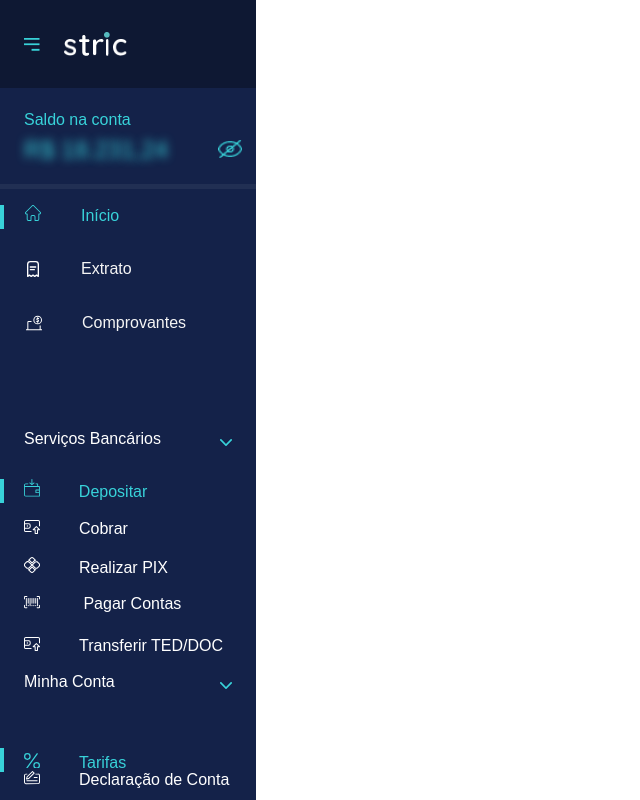
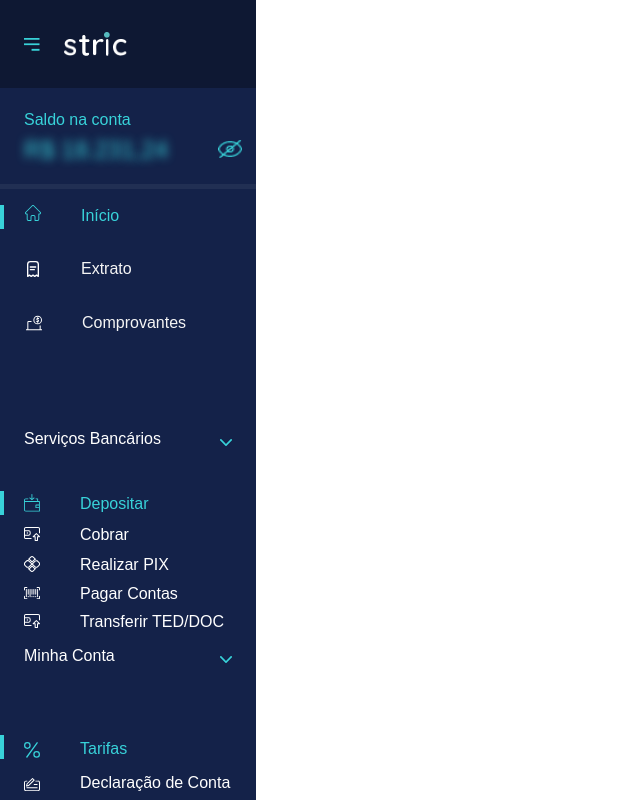
Before and after one commit to VitorSantosH/dashborad, a React (Create React App) app: page / in a window 1280 px wide. Shown: the top 800 px of the page, without its empty margins (0-640 px from the left). Built offline with nearby package versions, Linux system fonts and the light colour scheme; a web font is replaced by a local one.

Commit message:
correções no css 1

```diff
--- a/src/templates/principal/servicosBancarios/MinhaConta.css
+++ b/src/templates/principal/servicosBancarios/MinhaConta.css
@@ -32,36 +32,25 @@
 }
 
 
-.tarifas {
+.item {
     display: flex;
-    margin-top: 0px;
+    margin-top: 15px;
+    align-items: center;
+
 
 }
 
-#tarifasLogo {
+.itemLogo {
     padding-left: 24px;
     margin-top: 5px;
 }
 
-.tarifasLabel {
-    position: relative;
-    left: 39px;
+.itemLabel {
+
+    padding-top: 4px;
+    position: absolute;
+    left: 80px;
     padding-bottom: 1px;
-}
 
-#declaracao {
-    position: relative;
-
-    align-items: center;
-}
-
-#declaracaoLogo {
-    padding-left: 24px;
 
 }
-
-.declaracaoLabel {
-    position: relative;
-    left: 39px;
-
-}
--- a/src/templates/principal/servicosBancarios/MinhaConta.jsx
+++ b/src/templates/principal/servicosBancarios/MinhaConta.jsx
@@ -104,28 +104,28 @@ const MinhaConta = () => {
 
             <div className="dropdown" style={{ display: display }}>
 
-                <div className="tarifas" style={style1}>
+                <div className="item" style={{color: style1.color}}>
 
-                    <img src={marcador} alt="" className="marcador" style={{ display: style1.display }} />
+                    <img src={marcador} alt="" className="marcador" style={{display: style1.display}} />
 
-                    <svg xmlns="http://www.w3.org/2000/svg" width="16" id="tarifasLogo" height="15.889" viewBox="0 0 16 15.889">
+                    <svg xmlns="http://www.w3.org/2000/svg" width="16" className="itemLogo" height="15.889" viewBox="0 0 16 15.889">
                         <path id="Path_8437" data-name="Path 8437" fill={style1.color || "white"} d="M1.008-7.847A3.354,3.354,0,0,0,4.35-4.439,3.372,3.372,0,0,0,7.713-7.847a3.391,3.391,0,0,0-3.364-3.43A3.373,3.373,0,0,0,1.008-7.847Zm1.261,0a2.112,2.112,0,0,1,2.08-2.169,2.117,2.117,0,0,1,2.1,2.169A2.111,2.111,0,0,1,4.35-5.7,2.107,2.107,0,0,1,2.269-7.847ZM10.3,1.071a3.354,3.354,0,0,0,3.342,3.408,3.372,3.372,0,0,0,3.364-3.408,3.391,3.391,0,0,0-3.364-3.43A3.373,3.373,0,0,0,10.3,1.071Zm1.261,0a2.093,2.093,0,1,1,4.183,0,2.092,2.092,0,1,1-4.183,0ZM14-11.344,3,3.793l1.018.752,11-15.137Z" transform="translate(-1.008 11.344)" opacity="1" />
                     </svg>
 
-                    <span className="tarifasLabel" value={1} onClick={e => marcar(e.target.attributes.value)} >Tarifas</span>
+                    <span className="itemLabel" value={1} onClick={e => marcar(e.target.attributes.value)} >Tarifas</span>
 
 
                 </div>
 
-                <div id="declaracao" style={style2}>
+                <div className="item" style={{color: style2.color}}>
 
                     <img src={marcador} alt="" className="marcador" style={{ display: style2.display }} />
 
-                    <svg xmlns="http://www.w3.org/2000/svg" width="16" id="declaracaoLogo" height="13.13" viewBox="0 0 16 13.13">
+                    <svg xmlns="http://www.w3.org/2000/svg" width="16" className="itemLogo" height="13.13" viewBox="0 0 16 13.13">
                         <path id="Union_313" data-name="Union 313" fill={style2.color || "white"} d="M1.833,13.13A1.822,1.822,0,0,1,0,11.324V4.431a1.821,1.821,0,0,1,1.833-1.8H3.28v.984H1.833A.828.828,0,0,0,1,4.431v6.893a.828.828,0,0,0,.834.82H14.167a.828.828,0,0,0,.834-.82V4.431a.828.828,0,0,0-.834-.82h-2.78V2.626h2.78A1.821,1.821,0,0,1,16,4.431v6.893a1.822,1.822,0,0,1-1.833,1.805ZM2.5,10.175V9.191h11v.985ZM2.15,8.384a.489.489,0,0,1-.13-.474L2.61,5.705a.485.485,0,0,1,.13-.223L8.16.144a.5.5,0,0,1,.706,0l1.65,1.625a.488.488,0,0,1,0,.7L5.1,7.8a.493.493,0,0,1-.226.128L2.63,8.513a.566.566,0,0,1-.127.015A.5.5,0,0,1,2.15,8.384Zm1.391-2.3L3.2,7.345l1.279-.332,4.972-4.9-.942-.929Zm6.291.809V5.908H13.5v.985Z" opacity="1" />
                     </svg>
 
-                    <span className="declaracaoLabel" value={2} onClick={e => marcar(e.target.attributes.value)} >Declaração de Conta</span>
+                    <span className="itemLabel" value={2} onClick={e => marcar(e.target.attributes.value)} >Declaração de Conta</span>
 
                 </div>
             </div>
--- a/src/templates/principal/servicosBancarios/SevicosBancarios.css
+++ b/src/templates/principal/servicosBancarios/SevicosBancarios.css
@@ -13,6 +13,19 @@
 
 }
 
+.item {
+    margin-top: 20px;
+}
+
+#itemLogo {
+    padding-left: 24px;
+}
+
+.itemLabel {
+    position: relative;
+    left: 39px;
+}
+
 
 .marcador {
     position: absolute;
@@ -24,69 +37,6 @@
     color: white;
 }
 
-#depositarLogo {
-    padding-left: 24px;
-}
-
-.depositarLabel {
-    position: relative;
-    left: 39px;
-}
-
-.cobrar {
-    margin-top: 20px;
-}
-
-#cobrarLogo {
-    padding-left: 24px;
-}
-
-.cobrarLabel {
-    position: relative;
-    left: 39px;
-}
-
-.realizarPix {
-    margin-top: 20px;
-}
-
-#pixLogo {
-    padding-left: 24px;
-}
-
-.pixLabel {
-    position: relative;
-    left: 39px;
-}
-
-.pagarContas {
-    margin-top: 20px;
-}
-
-#pagarLogo {
-    padding-left: 24px;
-}
-
-.pagarLabel {
-    position: relative;
-    left: 39px;
-}
-
-
-.transferir {
-    margin-top: 20px;
-
-}
-
-#transferirLogo {
-    padding-left: 24px;
-    margin-top: 5px;
-}
-
-.transferirLabel {
-    position: relative;
-    left: 39px;
-}
 
 #labelServ {
     margin-left: 24px;
--- a/src/templates/principal/servicosBancarios/SevicosBancarios.jsx
+++ b/src/templates/principal/servicosBancarios/SevicosBancarios.jsx
@@ -108,26 +108,26 @@ const ServicosBancarios = () => {
                 <br />
                 <br />
                 <div className="dropdown" style={{ display: display }} >
-                    <div className="depositar" key={1} style={style1} >
+                    <div className="item" key={1} style={{color: style1.color}} >
 
                         <img src={marcador} alt="" className="marcador" style={{ display: style1.display }} />
 
-                        <svg xmlns="http://www.w3.org/2000/svg" value={1} onClick={e => marcar(e.target.attributes.value)} id='depositarLogo' width="15.862" height="17.625" viewBox="0 0 15.862 17.625">
+                        <svg xmlns="http://www.w3.org/2000/svg" value={1} onClick={e => marcar(e.target.attributes.value)} id='itemLogo' width="15.862" height="17.625" viewBox="0 0 15.862 17.625">
                             <g id="receive" transform="translate(0 0)" opacity="1">
                                 <path id="Path_8254" data-name="Path 8254" fill={style1.color || "white"} d="M15.922,130.644H14.6v-2.2a.441.441,0,0,0-.441-.441H12.4a.441.441,0,0,0,0,.881h1.322v1.762H2.262a.881.881,0,1,1,0-1.762h2.2a.441.441,0,1,0,0-.881h-2.2A1.764,1.764,0,0,0,.5,129.762v9.694a1.764,1.764,0,0,0,1.762,1.762H15.922a.441.441,0,0,0,.441-.441v-9.694A.441.441,0,0,0,15.922,130.644ZM2.262,140.337a.882.882,0,0,1-.881-.881V131.28a1.743,1.743,0,0,0,.881.245H15.481v2.644H12.4a.441.441,0,0,0-.441.441v2.644a.441.441,0,0,0,.441.441h3.084v2.644Zm13.218-3.525H12.837V135.05h2.644Zm0,0" transform="translate(-0.5 -123.594)" />
                                 <path id="Path_8255" data-name="Path 8255" fill={style1.color || "white"} d="M156.464,6.072a.442.442,0,0,0,.551,0l2.2-1.762a.441.441,0,0,0-.551-.688l-1.487,1.19V.441a.441.441,0,1,0-.881,0V4.811l-1.487-1.19a.441.441,0,1,0-.551.688Zm0,0" transform="translate(-148.809 0)" />
                             </g>
                         </svg>
-                        <span className="depositarLabel" value={1} onClick={e => marcar(e.target.attributes.value)} >Depositar</span>
+                        <span className="itemLabel" value={1} onClick={e => marcar(e.target.attributes.value)} >Depositar</span>
 
 
                     </div>
 
-                    <div className="cobrar" key={2} style={style2}>
+                    <div className="item" key={2} style={{color: style2.color}}>
 
                         <img src={marcador} alt="" className="marcador" style={{ display: style2.display }} />
 
-                        <svg xmlns="http://www.w3.org/2000/svg" value='2' onClick={e => marcar(e.target.attributes.value)} id='cobrarLogo' width="16" height="14" viewBox="0 0 16 14">
+                        <svg xmlns="http://www.w3.org/2000/svg" value='2' onClick={e => marcar(e.target.attributes.value)} id='itemLogo' width="16" height="14" viewBox="0 0 16 14">
                             <g id="Group_5759" data-name="Group 5759" transform="translate(0 0)" opacity="1">
                                 <path id="Path_8174" data-name="Path 8174" d="M23.5,26H21.833A.834.834,0,0,1,21,25.166v-3H19.5a.5.5,0,0,1-.353-.853l3.167-3.167a.5.5,0,0,1,.707,0l3.167,3.167a.5.5,0,0,1-.353.853h-1.5v3A.834.834,0,0,1,23.5,26ZM22,25h1.333V21.667a.5.5,0,0,1,.5-.5h.793l-1.959-1.959-1.959,1.959H21.5a.5.5,0,0,1,.5.5Z" transform="translate(-10.334 -12)" fill={style2.color || "white"} />
                                 <path id="Path_8175" data-name="Path 8175" d="M13.5,21H7.833A1.835,1.835,0,0,1,6,19.167V10.833A1.835,1.835,0,0,1,7.833,9H20.166A1.835,1.835,0,0,1,22,10.833v4.333H21V10.833A.834.834,0,0,0,20.166,10H7.833A.834.834,0,0,0,7,10.833v8.333A.834.834,0,0,0,7.833,20H13.5Z" transform="translate(-6 -9)" fill={style2.color || "white"} />
@@ -136,7 +136,7 @@ const ServicosBancarios = () => {
                             </g>
                         </svg>
 
-                        <span className="cobrarLabel" value='2' onClick={e => marcar(e.target.attributes.value)}>
+                        <span className="itemLabel" value='2' onClick={e => marcar(e.target.attributes.value)}>
                             Cobrar
                         </span>
 
@@ -145,11 +145,11 @@ const ServicosBancarios = () => {
 
 
 
-                    <div className="realizarPix">
+                    <div className="item">
 
                         <img src={marcador} alt="" className="marcador" style={{ display: style3.display }} />
 
-                        <svg xmlns="http://www.w3.org/2000/svg" value='3' onClick={e => marcar(e.target.attributes.value)} id='pixLogo' width="16" height="15.887" viewBox="0 0 16 15.887">
+                        <svg xmlns="http://www.w3.org/2000/svg" value='3' onClick={e => marcar(e.target.attributes.value)} id='itemLogo' width="16" height="15.887" viewBox="0 0 16 15.887">
                             <g id="Group_5758" data-name="Group 5758" transform="translate(308.136 -934.478)" opacity="1">
                                 <path id="path2376" d="M406.124,433.624l1.8,1.8a3.192,3.192,0,0,0,.558.447l-1.582,1.582a1.236,1.236,0,0,1-1.748,0l-1.509-1.509a3.192,3.192,0,0,0,.663-.51l1.814-1.814m0-1.291a.426.426,0,0,0-.295.118l-2.253,2.253a2.185,2.185,0,0,1-1.548.644h-.071a.156.156,0,0,0-.111.267l2.576,2.576a2.274,2.274,0,0,0,3.215,0l2.851-2.851h-.276a2.185,2.185,0,0,1-1.549-.644l-2.244-2.245a.426.426,0,0,0-.295-.118Zm4.364,3.007h0Z" transform="translate(-706.146 511.509)" fill={style3.color || "white"} />
                                 <path id="path2380" d="M406.325,352.158a1.227,1.227,0,0,1,.874.362l1.582,1.582a3.186,3.186,0,0,0-.556.445l-1.806,1.806-1.812-1.812a3.2,3.2,0,0,0-.665-.512l1.507-1.507,0,0a1.227,1.227,0,0,1,.874-.362m0-1.038a2.266,2.266,0,0,0-1.607.666h0l-2.53,2.529a.183.183,0,0,0,.13.313h.006a2.185,2.185,0,0,1,1.549.644l2.253,2.253a.417.417,0,0,0,.59,0l2.245-2.245a2.184,2.184,0,0,1,1.549-.644h.276l-2.851-2.851a2.266,2.266,0,0,0-1.607-.666Z" transform="translate(-706.441 583.358)" fill={style3.color || "white"} />
@@ -157,17 +157,17 @@ const ServicosBancarios = () => {
                             </g>
                         </svg>
 
-                        <span className="pixLabel" value='3' style={{ color: style3.color }} onClick={e => marcar(e.target.attributes.value)}>
+                        <span className="itemLabel" value='3' style={{ color: style3.color }} onClick={e => marcar(e.target.attributes.value)}>
                             Realizar PIX
                         </span>
 
                     </div>
 
-                    <div className="pagarContas" style={{ display: style4.display }}>
+                    <div className="item">
 
                         <img src={marcador} alt="" className="marcador" style={{ display: style4.display }} />
 
-                        <svg xmlns="http://www.w3.org/2000/svg" value='4' onClick={e => marcar(e.target.attributes.value)} id='pagarLogo' width="16" height="12.188" viewBox="0 0 16 12.188">
+                        <svg xmlns="http://www.w3.org/2000/svg" value='4' onClick={e => marcar(e.target.attributes.value)} id='itemLogo' width="16" height="12.188" viewBox="0 0 16 12.188">
                             <g id="barcode_1_" data-name="barcode (1)" transform="translate(0 0)" opacity="1">
                                 <path id="Path_8256" data-name="Path 8256" d="M2.969,61H1.094A1.1,1.1,0,0,0,0,62.094v1.875a.469.469,0,1,0,.938,0V62.094a.156.156,0,0,1,.156-.156H2.969a.469.469,0,1,0,0-.937Z" transform="translate(0 -61)" fill={style4.color || "white"} />
                                 <path id="Path_8257" data-name="Path 8257" d="M2.969,343.5H1.094a.156.156,0,0,1-.156-.156v-1.875a.469.469,0,0,0-.938,0v1.875a1.1,1.1,0,0,0,1.094,1.094H2.969a.469.469,0,1,0,0-.937Z" transform="translate(0 -332.25)" fill={style4.color || "white"} />
@@ -187,15 +187,15 @@ const ServicosBancarios = () => {
                             </g>
                         </svg>
 
-                        <span value='4' className='pagarLabel' style={{ color: style4.color }} onClick={e => marcar(e.target.attributes.value)}> Pagar Contas</span>
+                        <span value='4' className='itemLabel' style={{ color: style4.color }} onClick={e => marcar(e.target.attributes.value)}> Pagar Contas</span>
 
                     </div>
 
-                    <div className="transferir">
+                    <div className="item">
 
                         <img src={marcador} alt="" className="marcador" style={{ display: style5.display }} />
 
-                        <svg xmlns="http://www.w3.org/2000/svg" id='transferirLogo' width="16" height="14" viewBox="0 0 16 14">
+                        <svg xmlns="http://www.w3.org/2000/svg" id='itemLogo' width="16" height="14" viewBox="0 0 16 14">
                             <g id="Group_5750" data-name="Group 5750" transform="translate(0 0)" opacity="1">
                                 <path id="Path_8174" data-name="Path 8174" d="M23.5,26H21.833A.834.834,0,0,1,21,25.166v-3H19.5a.5.5,0,0,1-.353-.853l3.167-3.167a.5.5,0,0,1,.707,0l3.167,3.167a.5.5,0,0,1-.353.853h-1.5v3A.834.834,0,0,1,23.5,26ZM22,25h1.333V21.667a.5.5,0,0,1,.5-.5h.793l-1.959-1.959-1.959,1.959H21.5a.5.5,0,0,1,.5.5Z" transform="translate(-10.334 -12)" fill={style5.color || "white"} />
                                 <path id="Path_8175" data-name="Path 8175" d="M13.5,21H7.833A1.835,1.835,0,0,1,6,19.167V10.833A1.835,1.835,0,0,1,7.833,9H20.166A1.835,1.835,0,0,1,22,10.833v4.333H21V10.833A.834.834,0,0,0,20.166,10H7.833A.834.834,0,0,0,7,10.833v8.333A.834.834,0,0,0,7.833,20H13.5Z" transform="translate(-6 -9)" fill={style5.color || "white"} />
@@ -205,7 +205,7 @@ const ServicosBancarios = () => {
                         </svg>
 
 
-                        <span value='5' className='transferirLabel' style={{ color: style5.color }} onClick={e => marcar(e.target.attributes.value)}>Transferir TED/DOC</span>
+                        <span value='5' className='itemLabel' style={{ color: style5.color }} onClick={e => marcar(e.target.attributes.value)}>Transferir TED/DOC</span>
 
                     </div>
 
```
